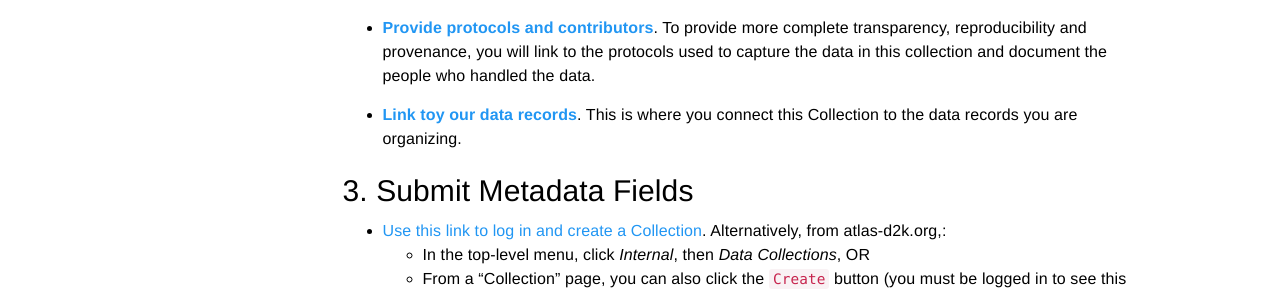
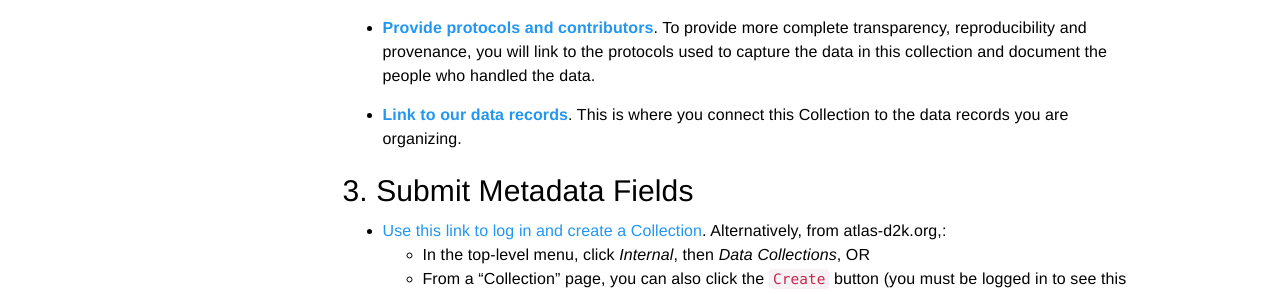
Before and after one commit to informatics-isi-edu/atlas-d2k-docs, a Jekyll site: the page built from docs/_docs/3_submitting_data/Submitting-Data-Collections.md, in a window 1280 px wide and 900 px high, scrolled down 1331 px. Shown: the part 154-448 px from the top of the window. Built offline with Jekyll 4.4.1, drawn with Linux system fonts in a browser that asks for light colours.

Commit message:
fixing typo

```diff
--- a/docs/_docs/3_submitting_data/Submitting-Data-Collections.md
+++ b/docs/_docs/3_submitting_data/Submitting-Data-Collections.md
@@ -60,7 +60,7 @@ Adding data Collections involves the following steps:
 
 * [**Provide protocols and contributors**](#5-provide-protocols-and-contributors). To provide more complete transparency, reproducibility and provenance, you will link to the protocols used to capture the data in this collection and document the people who handled the data.
 
-* [**Link toy our data records**](#6-link-to-your-data-records). This is where you connect this Collection to the data records you are organizing.
+* [**Link to our data records**](#6-link-to-your-data-records). This is where you connect this Collection to the data records you are organizing.
 
 
 ## 3. Submit Metadata Fields
```
